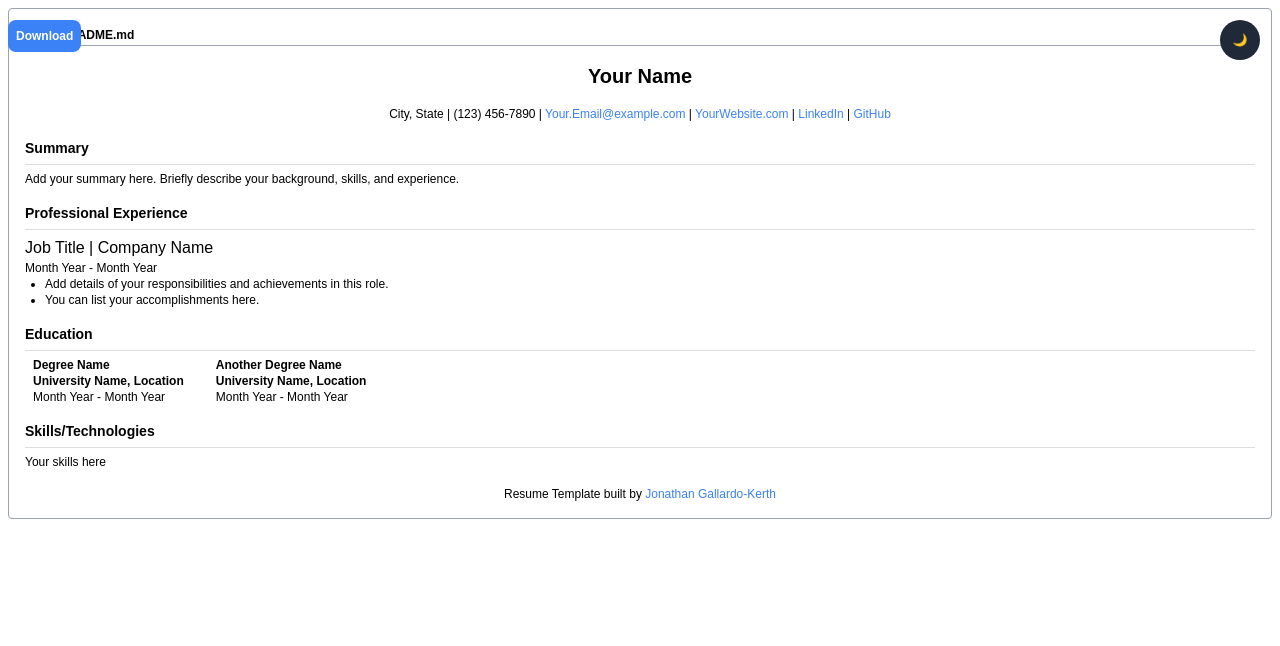
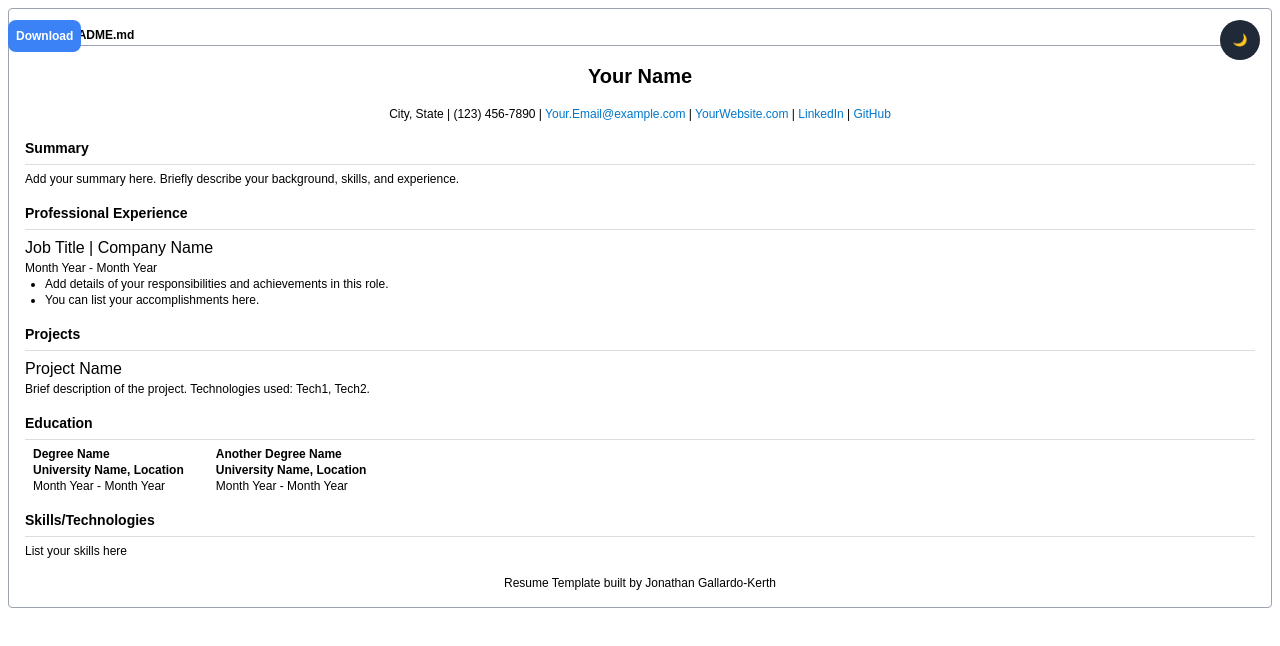
Before and after one commit to jonathankerth/resume-template, a plain HTML site: page index.html in a window 1280 px wide. Drawn offline with nearby package versions, Linux system fonts and the light colour scheme.

Commit message:
add projects section

```diff
--- a/index.html
+++ b/index.html
@@ -27,8 +27,8 @@
 
 		<div class="container mx-auto">
 			<div class="border border-gray-400 rounded p-4">
+				<!-- Header Section -->
 				<div class="flex items-center px-2 py-0 inline-block font-semibold">
-					<!-- Menu Icon: Three horizontal lines -->
 					<div
 						class="flex items-center mb-2 px-2 py-0 inline-block font-semibold flex-col space-y-1"
 					>
@@ -39,52 +39,29 @@
 					README.md
 				</div>
 
+				<!-- Personal Information Section -->
 				<div class="border-t border-gray-400 pt-4">
 					<div class="text-xl font-semibold text-center mb-4">Your Name</div>
-
 					<div class="text-center">
-						<!-- Add this div for centering -->
 						<span class="w-full sm:w-auto sm:mb-0">
 							City, State | (123) 456-7890 |
-							<a
-								class="text-blue-500 hover:underline"
-								href="mailto:your.email@example.com"
-								>Your.Email@example.com</a
-							>
-							|
-							<a
-								class="text-blue-500 hover:underline"
-								href="https://www.yourwebsite.com"
-								target="_blank"
-								rel="noopener noreferrer"
-								>YourWebsite.com</a
-							>
-							|
-							<a
-								class="text-blue-500 hover:underline"
-								href="https://linkedin.com/in/yourlinkedin"
-								target="_blank"
-								rel="noopener noreferrer"
-								>LinkedIn</a
-							>
-							|
-							<a
-								class="text-blue-500 hover:underline"
-								href="https://github.com/yourgithub"
-								target="_blank"
-								rel="noopener noreferrer"
-								>GitHub</a
-							>
+							<a href="mailto:your.email@example.com">Your.Email@example.com</a>
+							| <a href="https://www.yourwebsite.com">YourWebsite.com</a> |
+							<a href="https://linkedin.com/in/yourlinkedin">LinkedIn</a> |
+							<a href="https://github.com/yourgithub">GitHub</a>
 						</span>
 					</div>
+				</div>
 
-					<h2 class="text-lg font-semibold mb-2 section-heading">Summary</h2>
+				<!-- Summary Section -->
+				<h2 class="text-lg font-semibold mb-2 mt-4 section-heading">Summary</h2>
 				<p class="text-xsm">
 					Add your summary here. Briefly describe your background, skills, and
 					experience.
 				</p>
 
-					<h2 class="text-lg font-semibold mb-2 section-heading">
+				<!-- Professional Experience Section -->
+				<h2 class="text-lg font-semibold mb-2 mt-4 section-heading">
 					Professional Experience
 				</h2>
 				<div class="work-experience-item">
@@ -98,14 +75,25 @@
 						<li>You can list your accomplishments here.</li>
 					</ul>
 				</div>
+				<!-- Repeat for more work experience items -->
+				<!-- Projects Section -->
+				<h2 class="text-lg font-semibold mb-2 mt-4 section-heading">
+					Projects
+				</h2>
+				<div class="project">
+					<h3 class="text-base">Project Name</h3>
+					<p class="text-xsm">
+						Brief description of the project. Technologies used: Tech1, Tech2.
+					</p>
+				</div>
+				<!-- Repeat for more projects -->
 
-					<!-- Add more work experience items as needed -->
-
-					<h2 class="text-lg font-semibold section-heading">Education</h2>
+				<!-- Education Section -->
+				<h2 class="text-lg font-semibold mb-2 mt-4 section-heading">
+					Education
+				</h2>
 				<div class="flex">
-						<!-- Add flex -->
 					<div class="ml-2">
-							<!-- Set width to 50% for equal spacing -->
 						<h4 class="text-md"><strong>Degree Name</strong></h4>
 						<ul class="text-md education-details">
 							<li><strong>University Name, Location</strong></li>
@@ -113,7 +101,6 @@
 						</ul>
 					</div>
 					<div class="ml-8">
-							<!-- Set width to 50% for equal spacing -->
 						<h4 class="text-md"><strong>Another Degree Name</strong></h4>
 						<ul class="text-md education-details">
 							<li><strong>University Name, Location</strong></li>
@@ -121,22 +108,16 @@
 						</ul>
 					</div>
 				</div>
-				</div>
-				<h2 class="text-lg font-semibold mb-2 section-heading">
+
+				<!-- Skills Section -->
+				<h2 class="text-lg font-semibold mb-2 mt-4 section-heading">
 					Skills/Technologies
 				</h2>
-				<p class="text-xsm mb-2">Your skills here</p>
+				<p class="text-xsm mb-2">List your skills here</p>
 
-				<!-- Footer section -->
+				<!-- Footer Section -->
 				<div class="text-center text-xsm mt-4">
-					<p>
-						Resume Template built by
-						<a
-							href="https://www.jonathankerth.com"
-							class="text-blue-500 hover:underline"
-							>Jonathan Gallardo-Kerth</a
-						>
-					</p>
+					<p>Resume Template built by Jonathan Gallardo-Kerth</p>
 				</div>
 			</div>
 		</div>
@@ -146,13 +127,14 @@
 				.getElementById("themeToggle")
 				.addEventListener("click", function () {
 					let currentTheme = document.body.getAttribute("data-theme");
-					if (currentTheme === "dark") {
-						document.body.setAttribute("data-theme", "light");
-						document.body.className = "bg-white text-black p-6";
-					} else {
-						document.body.setAttribute("data-theme", "dark");
-						document.body.className = "bg-black text-white p-6";
-					}
+					document.body.setAttribute(
+						"data-theme",
+						currentTheme === "dark" ? "light" : "dark"
+					);
+					document.body.className =
+						currentTheme === "dark"
+							? "bg-white text-black p-6"
+							: "bg-black text-white p-6";
 				});
 		</script>
 	</body>
```
Lines whose indentation alone changed are shown as unchanged.
